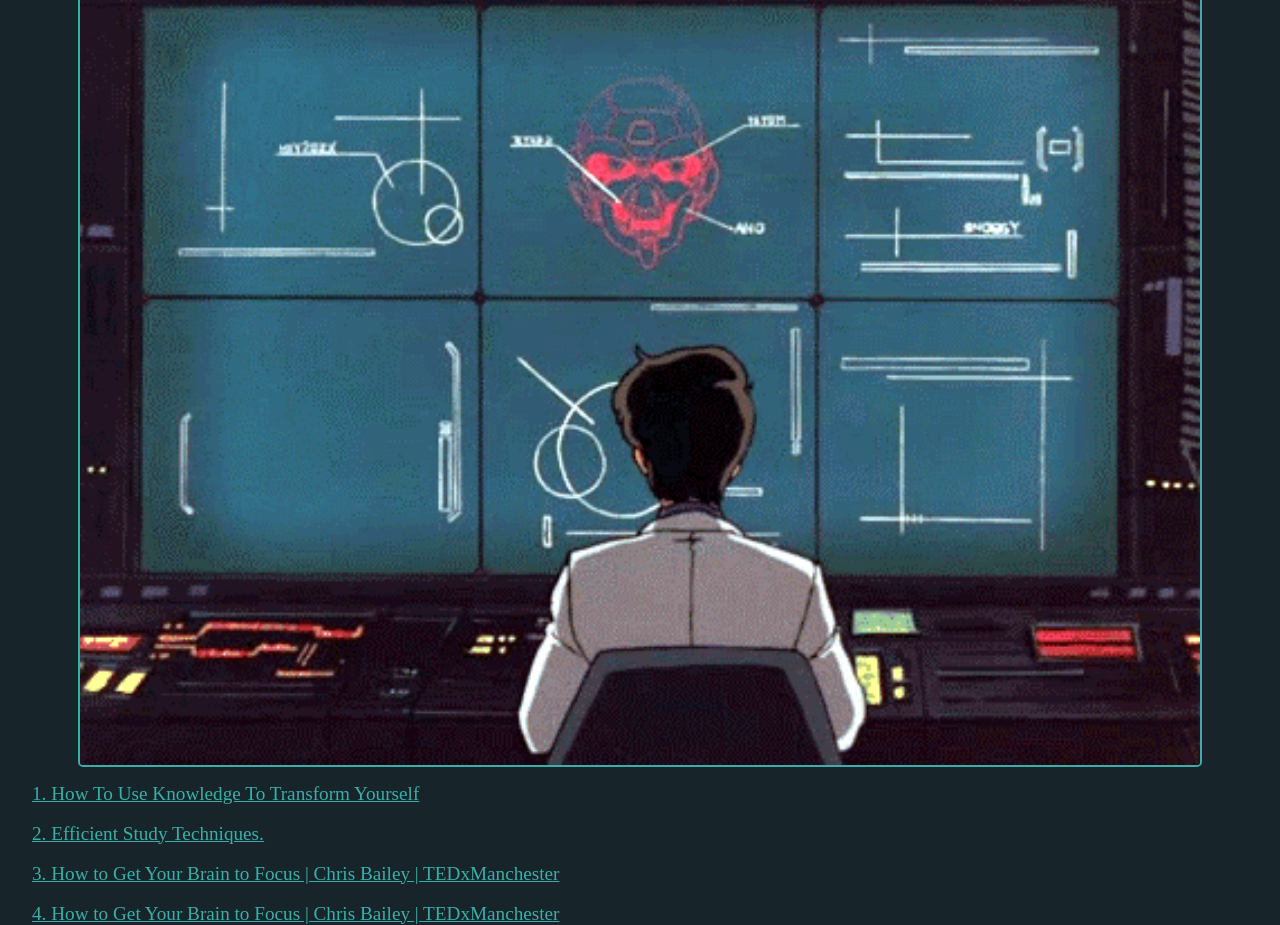
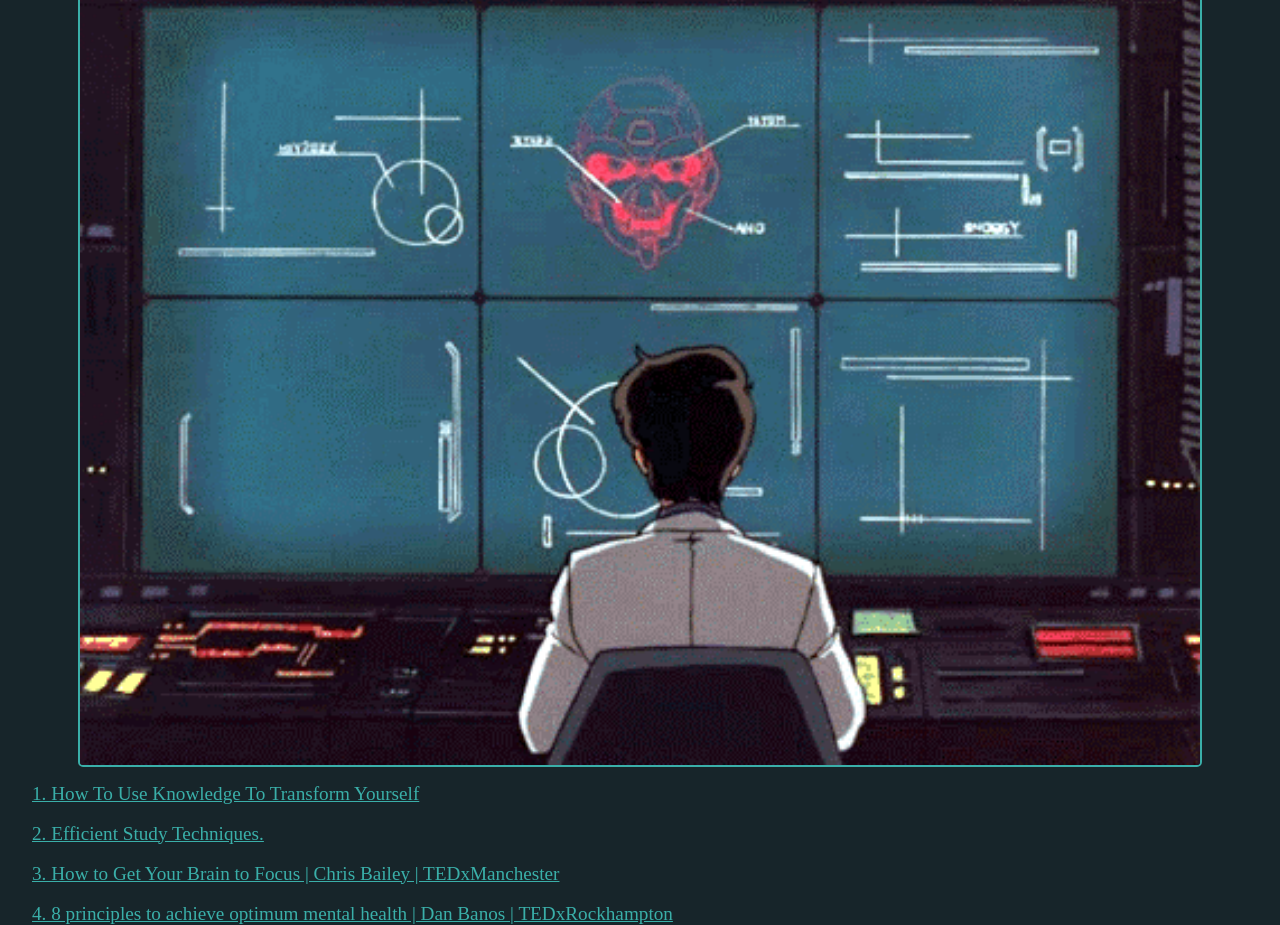
Before and after one commit to mr-sense01/s, a plain HTML site: page html/resources.html in a window 1280 px wide. Shown: the part 205-1130 px from the top of the page. Drawn offline with Linux system fonts and the light colour scheme; a web font is replaced by a local one.

Commit message:
Update resources.html

```diff
--- a/html/resources.html
+++ b/html/resources.html
@@ -41,7 +41,7 @@
 <br>
 <p class="ret"><a href="https://youtu.be/Hu4Yvq-g7_Y" class="re" target="_blank">3. How to Get Your Brain to Focus | Chris Bailey | TEDxManchester</a></p>
 <br>
-<p class="ret"><a href="https://youtu.be/oWjSdwzOA6k" class="re" target="_blank">4. How to Get Your Brain to Focus | Chris Bailey | TEDxManchester</a></p>
+<p class="ret"><a href="https://youtu.be/oWjSdwzOA6k" class="re" target="_blank">4. 8 principles to achieve optimum mental health | Dan Banos | TEDxRockhampton </a></p>
 
 
 </body>
```
